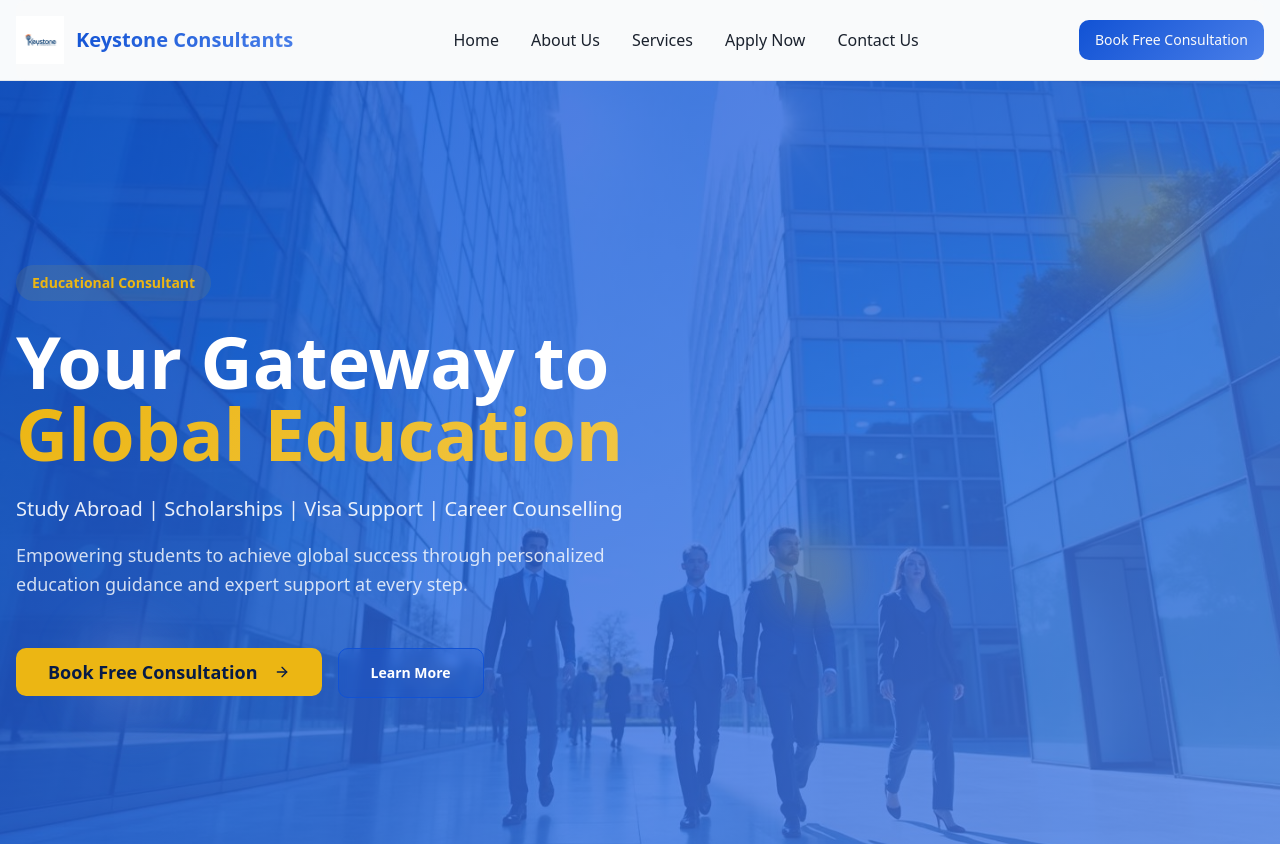
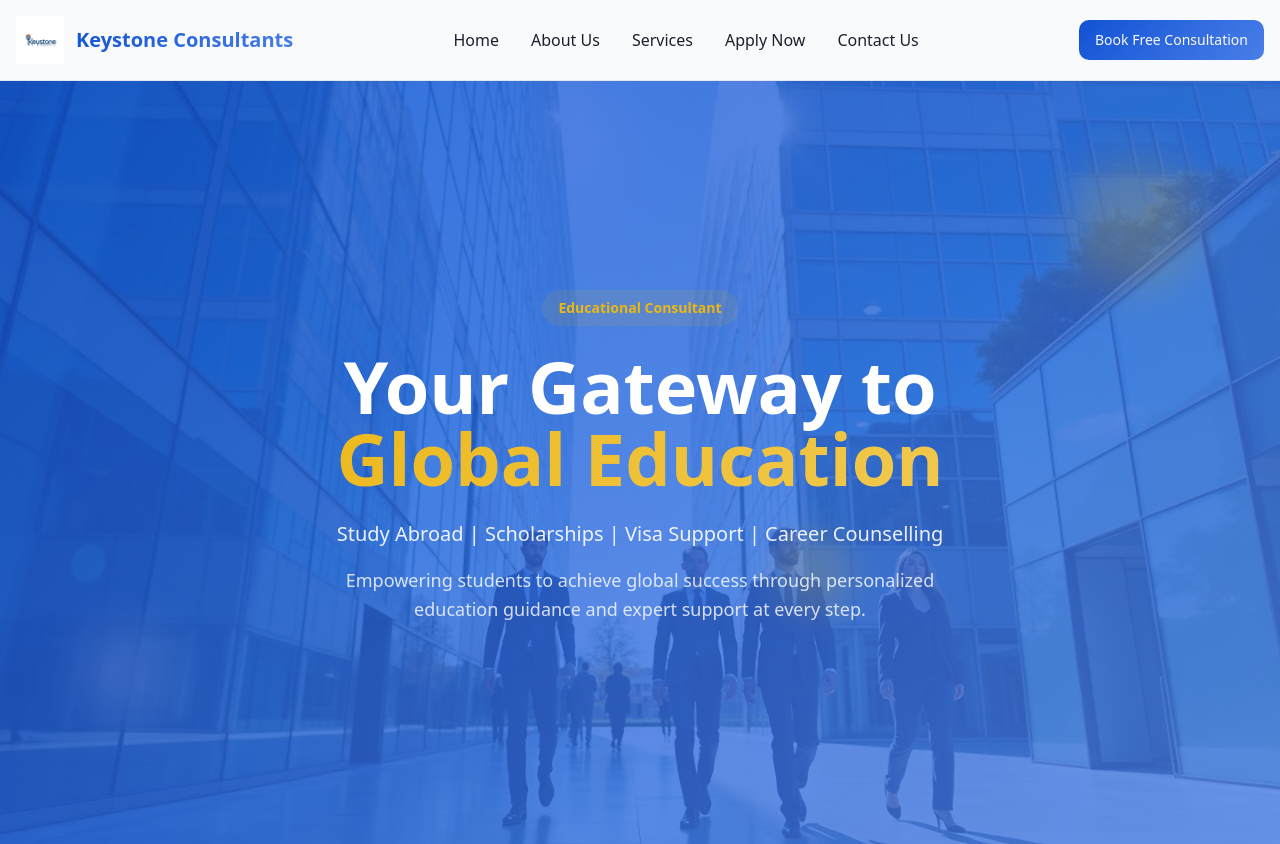
Before and after one commit to asimjamil195/keystone-paragon-clone, a React (Vite) app: page / in a window 1280 px wide. Shown: the top 844 px of the page. Built offline with nearby package versions, Linux system fonts and the light colour scheme.

Commit message:
Refactor Hero component
Remove "Book Free Consultation" and "Learn More" buttons. Center-align text content and apply a top-to-bottom slide animation to the text elements within the Hero component.

```diff
--- a/src/components/Hero.tsx
+++ b/src/components/Hero.tsx
@@ -11,8 +11,8 @@ const Hero = () => {
 
       {/* Content */}
       <div className="relative z-10 container mx-auto px-4 py-20">
-        <div className="max-w-4xl">
-          <div className="animate-fade-up">
+        <div className="max-w-4xl mx-auto text-center">
+          <div className="animate-slide-down">
             <span className="inline-block px-4 py-2 bg-accent/10 text-accent rounded-full text-sm font-semibold mb-6">
               Educational Consultant
             </span>
@@ -24,27 +24,13 @@ const Hero = () => {
               </span>
             </h1>
 
-            <p className="text-xl text-white/90 mb-4 max-w-2xl leading-relaxed">
+            <p className="text-xl text-white/90 mb-4 max-w-2xl mx-auto leading-relaxed">
               Study Abroad | Scholarships | Visa Support | Career Counselling
             </p>
 
-            <p className="text-lg text-white/80 mb-12 max-w-2xl leading-relaxed">
+            <p className="text-lg text-white/80 mb-12 max-w-2xl mx-auto leading-relaxed">
               Empowering students to achieve global success through personalized education guidance and expert support at every step.
             </p>
-
-            {/* CTA Buttons */}
-            <div className="flex flex-col sm:flex-row gap-4 animate-fade-up" style={{
-            animationDelay: "0.4s"
-          }}>
-              <Button size="lg" className="bg-accent hover:bg-accent-light text-accent-foreground font-semibold px-8 py-6 text-lg group transition-all duration-300 hover:shadow-glow">
-                Book Free Consultation
-                <ArrowRight className="ml-2 h-5 w-5 group-hover:translate-x-1 transition-transform" />
-              </Button>
-
-              <Button size="lg" variant="outline" className="bg-primary/20 border-primary text-white font-bold backdrop-blur-sm px-8 py-6 transition-all duration-300 hover:bg-primary/30">
-                Learn More
-              </Button>
-            </div>
           </div>
         </div>
       </div>
--- a/tailwind.config.ts
+++ b/tailwind.config.ts
@@ -107,6 +107,16 @@ export default {
 				'float': {
 					'0%, 100%': { transform: 'translateY(0px)' },
 					'50%': { transform: 'translateY(-20px)' }
+				},
+				'slide-down': {
+					'0%': {
+						opacity: '0',
+						transform: 'translateY(-50px)'
+					},
+					'100%': {
+						opacity: '1',
+						transform: 'translateY(0)'
+					}
 				}
 			},
 			animation: {
@@ -115,7 +125,8 @@ export default {
 				'fade-up': 'fade-up 0.6s ease-out',
 				'fade-in': 'fade-in 0.5s ease-out',
 				'scale-in': 'scale-in 0.4s ease-out',
-				'float': 'float 6s ease-in-out infinite'
+				'float': 'float 6s ease-in-out infinite',
+				'slide-down': 'slide-down 0.8s ease-out'
 			}
 		}
 	},
```
Also changed, not shown: 1 other file (tests, documents, lock files or other folders).
